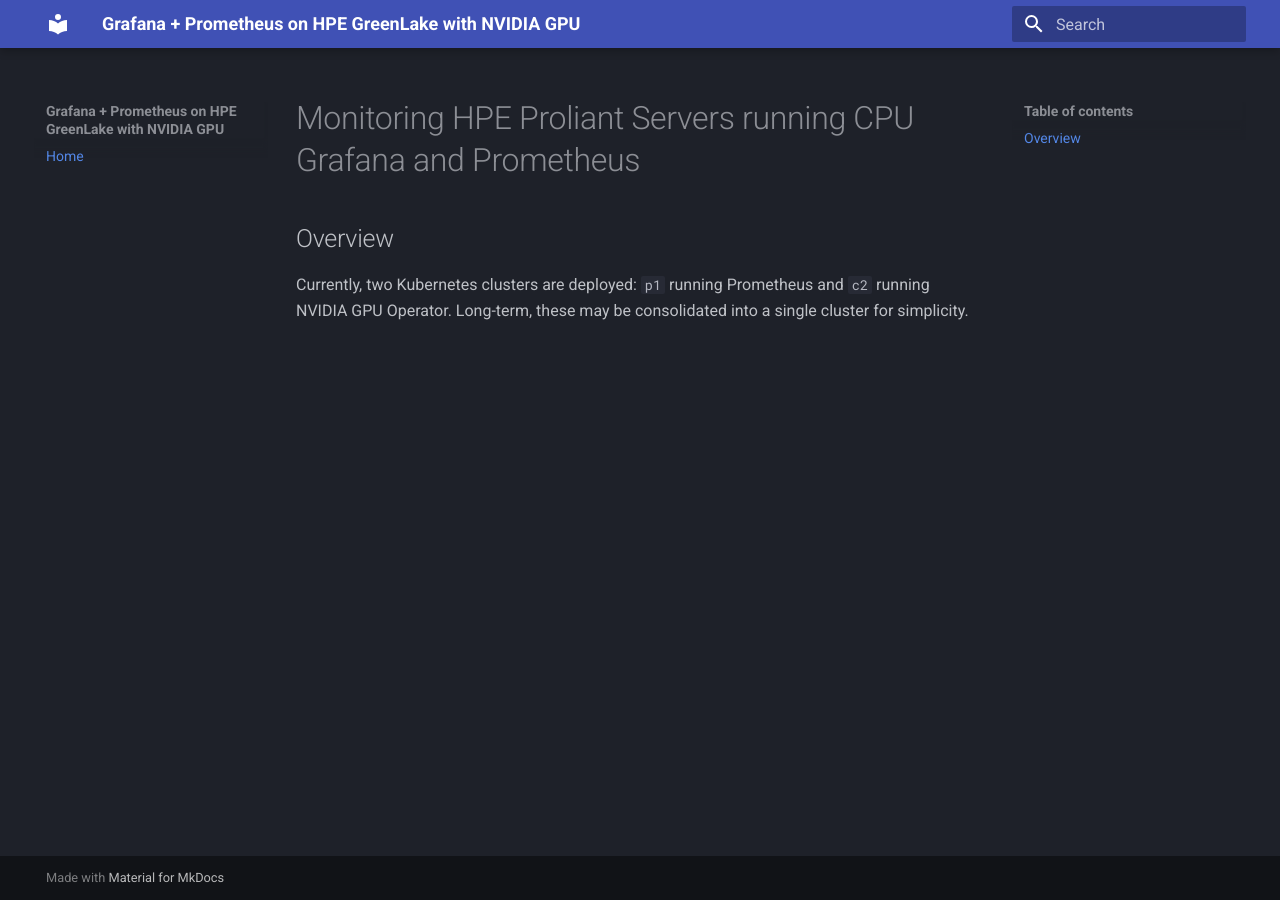
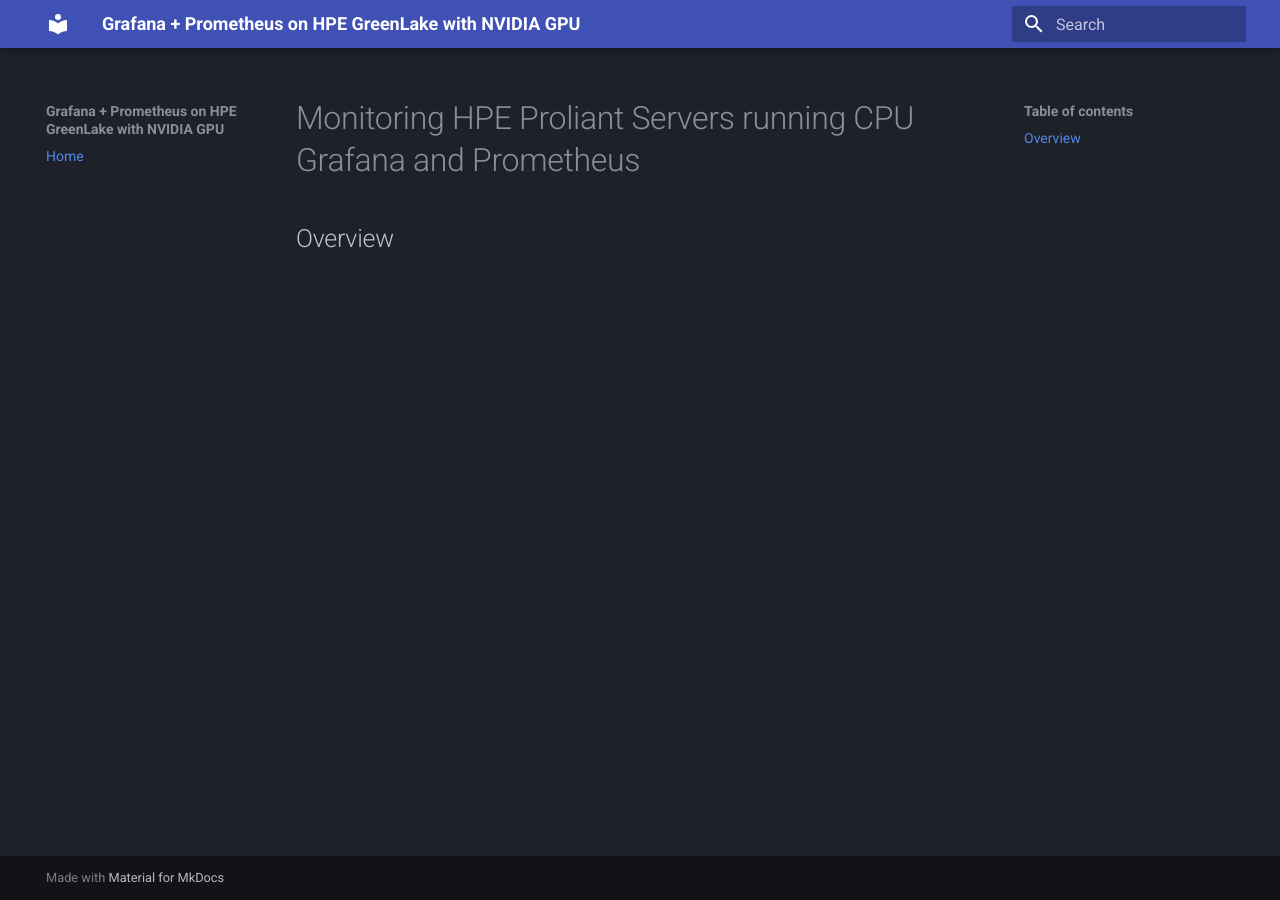
Before and after one commit to hjma29/grafana-prometheus-hpe-greenlake-com-nvidia, an MkDocs documentation site: the page built from docs/whitepaper.md, in a window 1280 px wide. Built offline with MkDocs 1.6.1 and Material for MkDocs 9.7.7, drawn with Linux system fonts in a browser that asks for light colours.

Commit message:
[skip ci] 251008-10:48 on mini4

```diff
--- a/docs/whitepaper.md
+++ b/docs/whitepaper.md
@@ -2,5 +2,3 @@
 
 
 ## Overview
-
-Currently, two Kubernetes clusters are deployed: `p1` running Prometheus and `c2` running NVIDIA GPU Operator. Long-term, these may be consolidated into a single cluster for simplicity.
```
